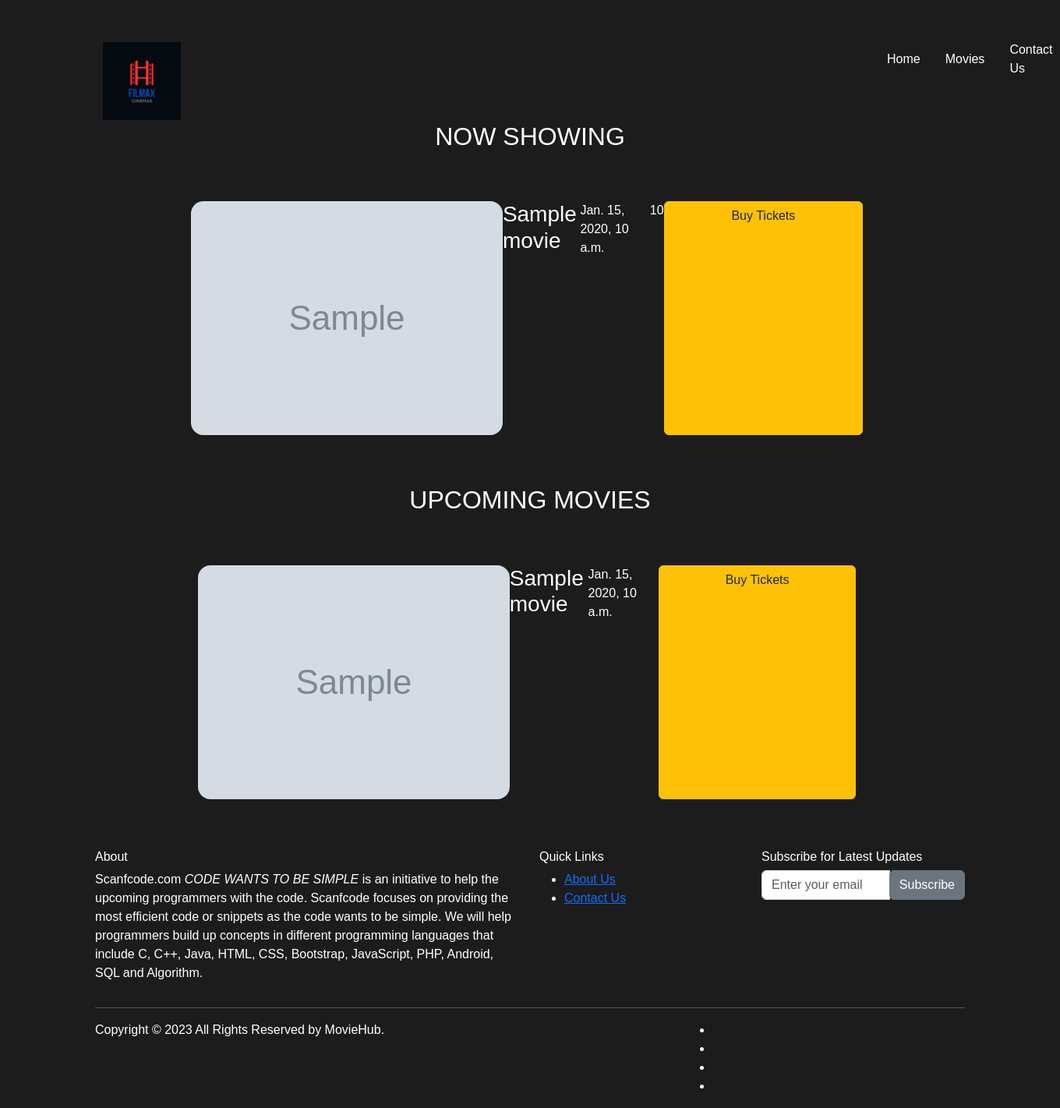
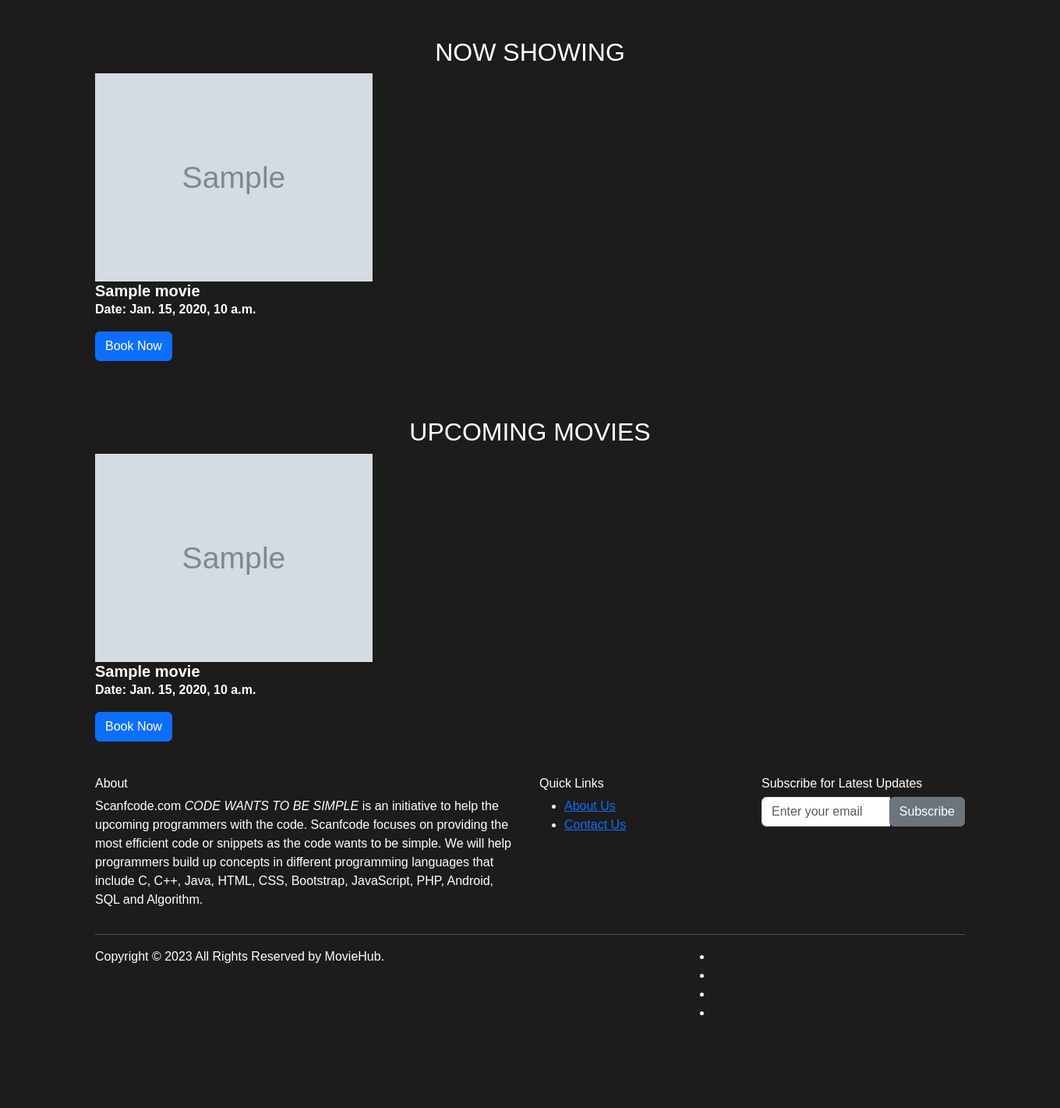
Before and after one commit to AmaNavinna/BAD, a Django app: template mysite/main/templates/main/movies.html in a window 1360 px wide. Shown: the whole page at 78% size. After the commit the page ends 1302 px from the top, so only its background shows below. Run offline with Django 4.2, Linux system fonts and the light colour scheme; the template is opened without the code that fills it: most values are stand-ins (such as "Sample title", 1, 10 or a date in 2020); grey boxes marked "Sample" are stand-in pictures.

Commit message:
Update movies.html
change layout

```diff
--- a/mysite/main/templates/main/movies.html
+++ b/mysite/main/templates/main/movies.html
@@ -10,7 +10,8 @@
     <link href="https://cdn.jsdelivr.net/npm/bootstrap@5.3.2/dist/css/bootstrap.min.css" rel="stylesheet"
         integrity="sha384-T3c6CoIi6uLrA9TneNEoa7RxnatzjcDSCmG1MXxSR1GAsXEV/Dwwykc2MPK8M2HN" crossorigin="anonymous">
 
-    <style>body {
+    <style>
+        body {
             background-color: #1c1c1c;
             color: #fff;
             font-family: 'Arial', sans-serif;
@@ -35,81 +36,7 @@
             margin: 20px;
         }
 
-    label {
-        display: block;
-        margin-bottom: 8px;
-    }
-
-    input, select {
-        width: 100%;
-        padding: 10px;
-        margin-bottom: 15px;
-        background-color: #333;
-        color: #fff;
-        border: 1px solid #555;
-        border-radius: 5px;
-    }
-
-    table {
-        width: 100%;
-        border-collapse: collapse;
-        margin-bottom: 15px;
-    }
-
-    th, td {
-        padding: 10px;
-        text-align: center;
-        border: 1px solid #555;
-    }
-
-    th {
-        background-color: #333;
-    }
-
-    .seat {
-        background-color: #555;
-        color: #fff;
-        cursor: pointer;
-    }
-
-    .seat.selected {
-        background-color: #4CAF50;
-    }
-
-    .payment-section {
-        background-color: #333;
-        padding: 20px;
-        margin-top: 20px;
-    }
-
-    button {
-        background-color: #4CAF50;
-        color: #fff;
-        padding: 10px 20px;
-        border: none;
-        border-radius: 5px;
-        cursor: pointer;
-    }
-
-    button:hover {
-        background-color: #45a049;
-    }
-
-    /* Media Queries for Responsive Design */
-
-    /* For tablets and small screens */
-    @media only screen and (max-width: 768px) {
-        input, select {
-            width: calc(100% - 20px);
-        }
-    }
-
-    /* For mobile devices */
-    @media only screen and (max-width: 480px) {
-        table {
-            font-size: 14px;
-        }
-    }
+        /* Remove unnecessary styles here */
 
         /* Move menu links to the left */
         .menu-bar {
@@ -119,59 +46,74 @@
         .menu-bar a {
             margin-right: 15px; /* Adjust the margin between links as needed */
         }
+
+        /* Apply background color and bold text to the container */
+        .screening.container {
+            background-color: #1c1c1c;
+            font-weight: bold;
+        }
+
+        .card-title a {
+            text-decoration: none; /* Remove underline for movie name */
+            font-weight: bold; /* Make movie name text bold */
+            color: #fff; /* Set text color to white */
+        }
+
+        .card{
+            background-color: #d3d3d3; /* Change background color to light gray */
+        }
+
+        .card-body {
+            background-color: #1c1c1c; /* Change background color to light gray */
+        }
+
+
     </style>
 </head>
 
 <body>
-    <section class="header">
-        <div class="container h-100 pt-4 d-flex flex-column justify-content-between">
-            <div class="navbar w-100 d-flex flex-row justify-content-between align-items-center">
-                <img src="{% static "images/logo.png" %}" class="logo">
-                <div class="menu-bar d-flex flex-row justify-content-center align-items-center">
-                    <a href="{% url 'main:home' %}" class="nav-link active text-white mx-3">Home</a>
-                    <a href="{% url 'main:movies' %}" class="nav-link text-white mx-3">Movies</a>
-                    <a href="{% url 'main:contact_us' %}" class="nav-link text-white mx-3">Contact Us</a>
+    <section class="screening container mt-5">
+        <h2 class="text-center text-white">NOW SHOWING</h2>
+        <div class="row">
+            {% for movie in now_showing_movies %}
+                <div class="col-md-4 mb-4">
+                    <div class="card-body">
+                        <img class="card-img-top" src="{{ movie.image }}" alt="{{ movie.name }}">
+                        <h5 class="card-title"><a class="white">{{ movie.name }}</a></h5>
+                        <p class="card-text">Date: {{ movie.date }}</p>
+                        <a href="{% url 'main:transaction' %}" class="btn btn-primary">Book Now</a>
+                        <!-- Add more details below the buttons as needed -->
                     </div>
                 </div>
-        </div>
-    </section>
-    <!-- Replace the existing content with the following code -->
 
-<!-- Now Showing Movies -->
-<section class="screening container mt-5">
-    <h2 class="text-center text-white">NOW SHOWING</h2>
-    <div class="movie-wrapper mt-5 mb-5 d-flex flex-wrap flex-row justify-content-center align-items-center">
-        {% for movie in now_showing_movies %}
-            <div class="movie-card d-flex mx-3 my-3">
-                <img src="{{ movie.image }}" alt="{{ movie.name }}" class="movie-img rounded-4">
-                <h3>{{ movie.name }}</h3>
-                <p>{{ movie.date }}</p>
-                <p>{{ movie.duration }}</p>
-                <!-- Buy Tickets -->
-                <div class="btn btn-warning w-50 me-2">
-                    <a href="{% url 'main:transaction' %}" class="text-dark text-decoration-none">Buy Tickets</a>
-                </div>
-                <!-- Add more details as needed -->
-            </div>
+                {% if forloop.counter|divisibleby:3 and not forloop.last %}
+                    </div><div class="row">
+                {% endif %}
             {% endfor %}
         </div>
     </section>
 
+
+
    <!-- Upcoming Movies -->
 <section class="screening container mt-5">
     <h2 class="text-center text-white">UPCOMING MOVIES</h2>
-    <div class="movie-wrapper mt-5 mb-5 d-flex flex-wrap flex-row justify-content-center align-items-center">
+    <div class="row">
         {% for movie in upcoming_movies %}
-            <div class="movie-card d-flex mx-3 my-3">
-                <img src="{{ movie.image }}" alt="{{ movie.name }}" class="movie-img rounded-4">
-                <h3>{{ movie.name }}</h3>
-                <p>{{ movie.date }}</p>
-                <!-- Buy Tickets -->
-                <div class="btn btn-warning w-50 me-2">
-                    <a href="{% url 'main:transaction' %}"class="text-dark text-decoration-none">Buy Tickets</a>
+            <div class="col-md-4 mb-4">
+
+                    <div class="card-body">
+                        <img class="card-img-top" src="{{ movie.image }}" alt="{{ movie.name }}">
+                        <h5 class="card-title"><a class="white">{{ movie.name }}</a></h5>
+                        <p class="card-text">Date: {{ movie.date }}</p>
+                        <a href="{% url 'main:transaction' %}" class="btn btn-primary">Book Now</a>
+                        <!-- Add more details below the buttons as needed -->
                     </div>
-                <!-- Add more details as needed -->
                 </div>
+            </div>
+            {% if forloop.counter|divisibleby:3 and not forloop.last %}
+                </div><div class="row">
+            {% endif %}
         {% endfor %}
     </div>
 </section>
```
Lines whose indentation alone changed are shown as unchanged.
